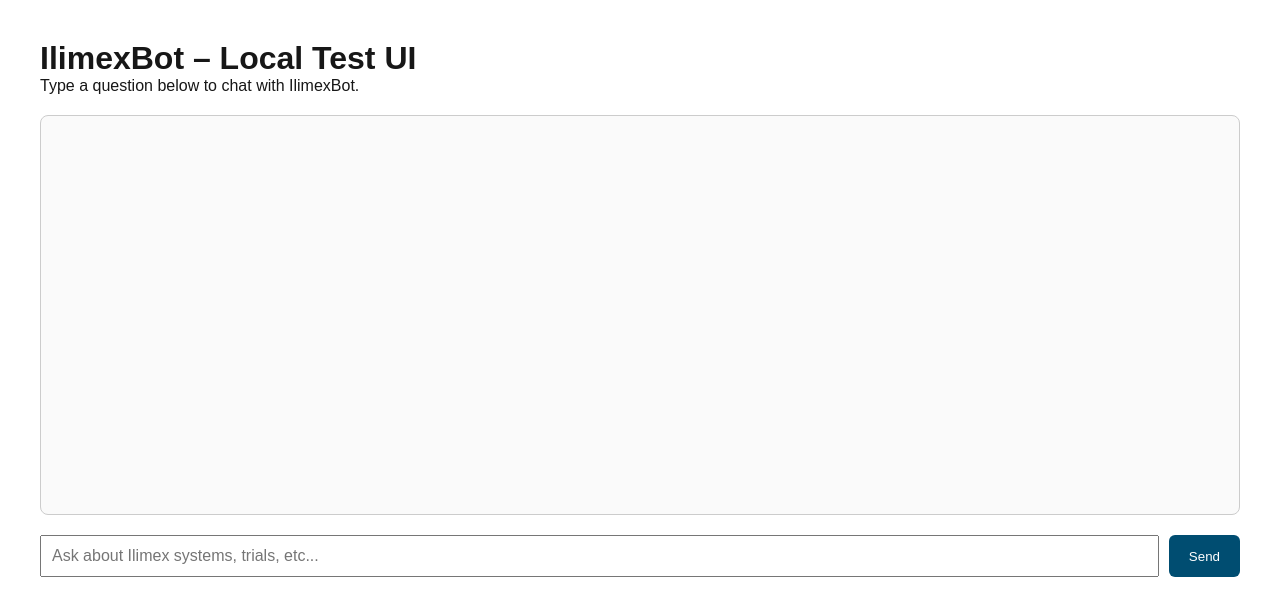
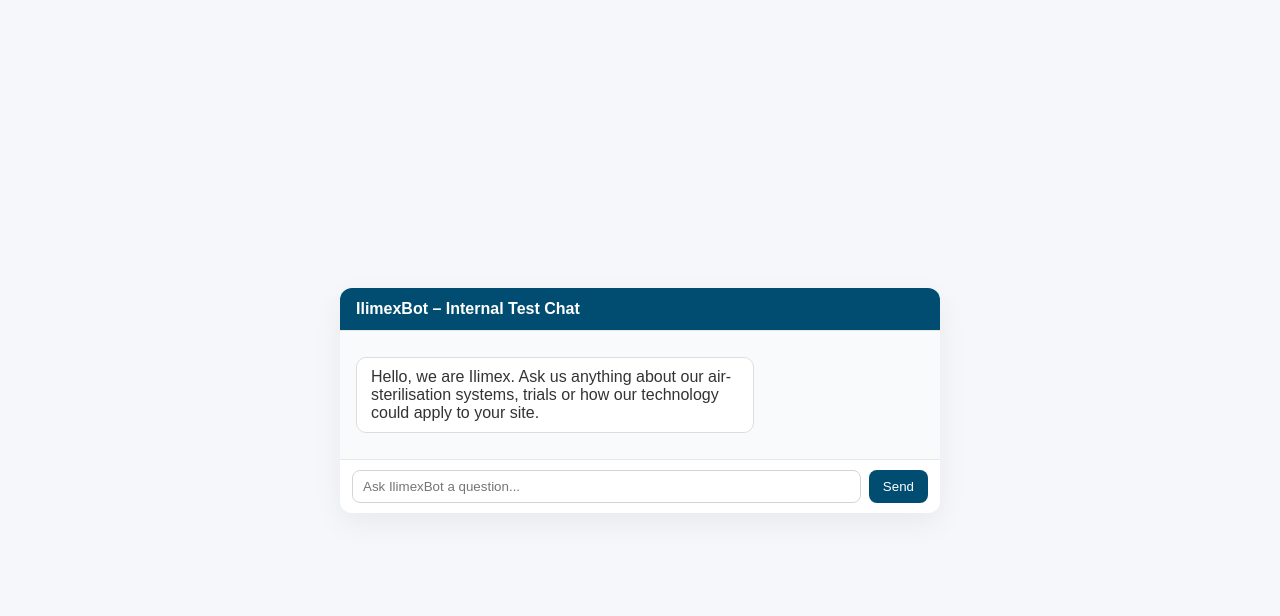
Before and after one commit to AntFan-sketch/ilimex-bot, a Next.js app: page / in a window 1280 px wide. Shown: the top 616 px of the page. Built offline with nearby package versions, Linux system fonts and the light colour scheme.

Commit message:
Fix ChatMessage typing in page.tsx

```diff
--- a/src/app/page.tsx
+++ b/src/app/page.tsx
@@ -1,19 +1,26 @@
 "use client";
 
 import { useState } from "react";
-import type { ChatMessage } from "@/types/chat";
+import type { ChatMessage, ChatResponseBody } from "@/types/chat";
 
-export default function Home() {
-  const [messages, setMessages] = useState<ChatMessage[]>([]);
+export default function HomePage() {
+  const [messages, setMessages] = useState<ChatMessage[]>([
+    {
+      role: "assistant",
+      content:
+        "Hello, we are Ilimex. Ask us anything about our air-sterilisation systems, trials or how our technology could apply to your site.",
+    },
+  ]);
   const [input, setInput] = useState("");
   const [loading, setLoading] = useState(false);
 
   async function sendMessage() {
-    if (!input.trim()) return;
+    if (!input.trim() || loading) return;
 
-    const newMessages = [
+    // newMessages is explicitly ChatMessage[] and we pin role to "user"
+    const newMessages: ChatMessage[] = [
       ...messages,
-      { role: "user", content: input.trim() },
+      { role: "user", content: input },
     ];
 
     setMessages(newMessages);
@@ -28,108 +35,150 @@ export default function Home() {
       });
 
       if (!res.ok) {
-        const text = await res.text();
-        console.error("API error response:", res.status, text);
-        setMessages([
-          ...newMessages,
-          {
-            role: "assistant",
-            content: `Error from server (${res.status}): ${text}`,
-          },
-        ]);
-        setLoading(false);
-        return;
+        throw new Error(`Request failed with status ${res.status}`);
       }
 
-      const data = await res.json();
-      console.log("API success response:", data);
+      const data = (await res.json()) as ChatResponseBody;
 
-      const reply =
-        data.reply?.content || "No response content from server.";
-
-      setMessages([
-        ...newMessages,
-        { role: "assistant", content: reply },
-      ]);
-    } catch (err) {
-      console.error("Network or parsing error:", err);
-      setMessages([
-        ...newMessages,
-        {
+      const aiReply: ChatMessage =
+        data.reply ?? ({
           role: "assistant",
           content:
-            "There was a network or parsing error talking to IlimexBot. Check the console for details.",
-        },
-      ]);
+            "Sorry, we could not generate a reply just now. Please try again in a moment.",
+        } as ChatMessage);
+
+      setMessages([...newMessages, aiReply]);
+    } catch (err) {
+      console.error("Error calling IlimexBot API:", err);
+      const errorReply: ChatMessage = {
+        role: "assistant",
+        content:
+          "We ran into a problem connecting to our server. Please try again shortly.",
+      };
+      setMessages([...newMessages, errorReply]);
     } finally {
       setLoading(false);
     }
   }
 
+  function handleKeyDown(e: React.KeyboardEvent<HTMLInputElement>) {
+    if (e.key === "Enter" && !e.shiftKey) {
+      e.preventDefault();
+      sendMessage();
+    }
+  }
+
   return (
-    <main style={{ padding: "40px", fontFamily: "Arial" }}>
-      <h1>IlimexBot – Local Test UI</h1>
-      <p>Type a question below to chat with IlimexBot.</p>
+    <main
+      style={{
+        minHeight: "100vh",
+        display: "flex",
+        justifyContent: "center",
+        alignItems: "center",
+        background: "#f5f7fa",
+        padding: "20px",
+      }}
+    >
+      <div
+        style={{
+          width: "100%",
+          maxWidth: "600px",
+          borderRadius: "12px",
+          background: "#ffffff",
+          boxShadow: "0 10px 30px rgba(0,0,0,0.06)",
+          display: "flex",
+          flexDirection: "column",
+          overflow: "hidden",
+        }}
+      >
+        <div
+          style={{
+            padding: "12px 16px",
+            borderBottom: "1px solid #e5e7eb",
+            background: "#004d71",
+            color: "#ffffff",
+            fontWeight: 600,
+          }}
+        >
+          IlimexBot – Internal Test Chat
+        </div>
 
         <div
           style={{
-          marginTop: "20px",
-          padding: "20px",
-          border: "1px solid #ccc",
-          borderRadius: "8px",
-          height: "400px",
+            flex: 1,
+            padding: "16px",
             overflowY: "auto",
-          background: "#fafafa",
+            background: "#f9fafb",
           }}
         >
           {messages.map((msg, i) => (
+            <div
+              key={i}
+              style={{
+                margin: "10px 0",
+                textAlign: msg.role === "user" ? "right" : "left",
+              }}
+            >
               <div
                 style={{
                   display: "inline-block",
                   padding: "10px 14px",
                   borderRadius: "10px",
                   maxWidth: "70%",
-    background: msg.role === "user" ? "#004d71" : "#ffffff",
+                  background:
+                    msg.role === "user" ? "#004d71" : "#ffffff",
                   color: msg.role === "user" ? "white" : "#333",
-    border: msg.role === "assistant" ? "1px solid #ddd" : "none",
+                  border:
+                    msg.role === "assistant"
+                      ? "1px solid #ddd"
+                      : "none",
                   whiteSpace: "pre-wrap",
                   overflowWrap: "break-word",
                 }}
               >
                 {msg.content}
               </div>
-
-
+            </div>
           ))}
-        {loading && (
-          <div style={{ margin: "10px 0" }}>
-            <em>Thinking…</em>
-          </div>
-        )}
         </div>
 
-      <div style={{ marginTop: "20px", display: "flex", gap: "10px" }}>
+        <div
+          style={{
+            padding: "10px 12px",
+            borderTop: "1px solid #e5e7eb",
+            display: "flex",
+            gap: "8px",
+          }}
+        >
           <input
             type="text"
             value={input}
             onChange={(e) => setInput(e.target.value)}
-          onKeyDown={(e) => e.key === "Enter" && sendMessage()}
-          style={{ flex: 1, padding: "10px", fontSize: "16px" }}
-          placeholder="Ask about Ilimex systems, trials, etc..."
+            onKeyDown={handleKeyDown}
+            placeholder="Ask IlimexBot a question..."
+            style={{
+              flex: 1,
+              padding: "8px 10px",
+              borderRadius: "8px",
+              border: "1px solid #d1d5db",
+              outline: "none",
+            }}
           />
           <button
             onClick={sendMessage}
+            disabled={loading}
             style={{
-            padding: "10px 20px",
-            background: "#004d71",
-            color: "white",
+              padding: "8px 14px",
+              borderRadius: "8px",
               border: "none",
-            borderRadius: "6px",
-            cursor: "pointer",
+              background: loading ? "#9ca3af" : "#004d71",
+              color: "#ffffff",
+              cursor: loading ? "default" : "pointer",
             }}
           >
-          Send
+            {loading ? "Sending..." : "Send"}
           </button>
+        </div>
       </div>
     </main>
   );
```
Lines whose indentation alone changed are shown as unchanged.
